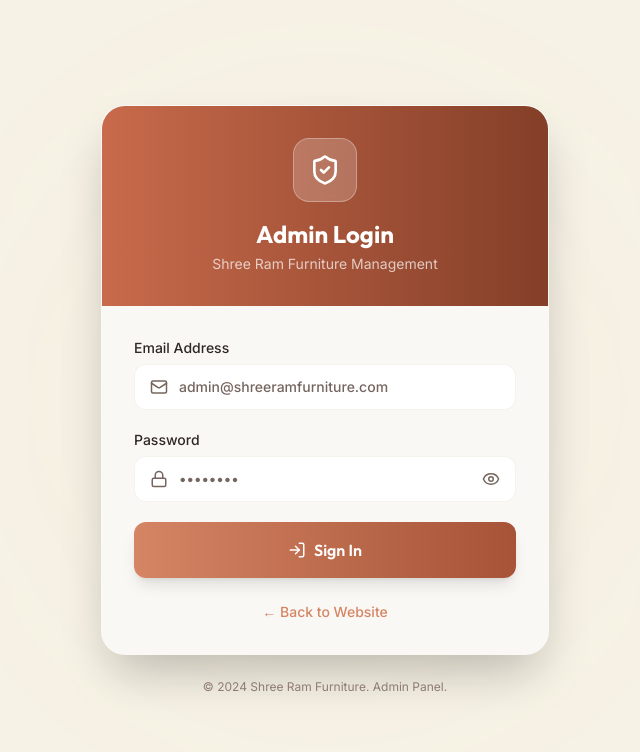
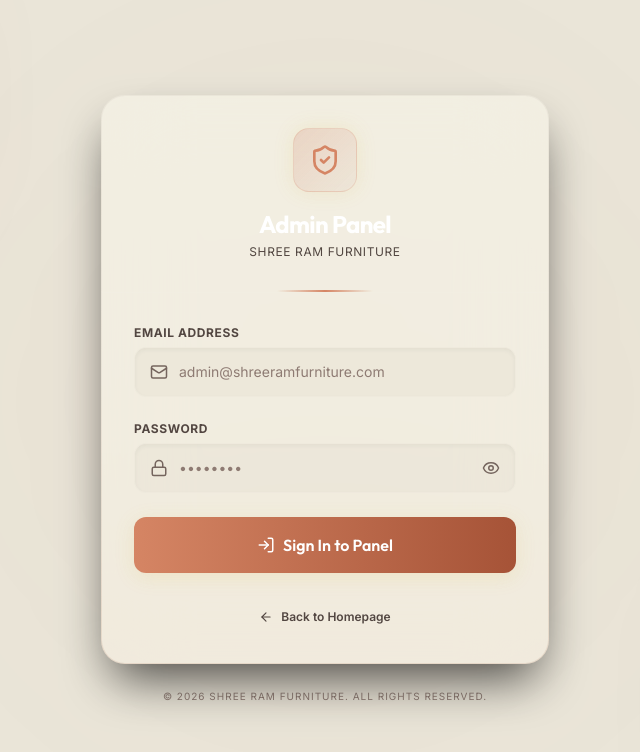
Before and after one commit to PipaliyaMihir/shreeramfurniture, a React (Vite) app in the folder client/: page /admin/login in a window 1280 px wide. Shown: the top 752 px of the page, without its empty margins (315-955 px from the left). Built offline with nearby package versions, Linux system fonts and the light colour scheme.

Commit message:
fix: resolve deleteQuotation missing import on admin page and redesign admin login page for premium aesthetics

```diff
--- a/client/src/pages/AdminLoginPage.jsx
+++ b/client/src/pages/AdminLoginPage.jsx
@@ -1,7 +1,7 @@
 import { useState } from 'react';
 import { useNavigate } from 'react-router-dom';
 import { motion } from 'framer-motion';
-import { Mail, Lock, Eye, EyeOff, LogIn, ShieldCheck } from 'lucide-react';
+import { Mail, Lock, Eye, EyeOff, LogIn, ShieldCheck, ArrowLeft } from 'lucide-react';
 import toast, { Toaster } from 'react-hot-toast';
 import { useAuth } from '../context/AuthContext';
 
@@ -28,7 +28,7 @@ export default function AdminLoginPage() {
   };
 
   return (
-    <div className="min-h-screen bg-dark-900 flex items-center justify-center p-4 relative overflow-hidden">
+    <div className="min-h-screen bg-dark-950 flex items-center justify-center p-4 relative overflow-hidden">
       <Toaster
         position="top-right"
         toastOptions={{
@@ -41,37 +41,52 @@ export default function AdminLoginPage() {
         }}
       />
 
-      {/* Background glow */}
-      <div className="absolute top-1/2 left-1/2 -translate-x-1/2 -translate-y-1/2 w-[500px] h-[500px] bg-gold-400/[0.04] rounded-full blur-[120px] pointer-events-none" />
+      {/* ── Background Glowing Orbs (Premium glassmorphism effect) ── */}
+      <div className="absolute top-[-10%] left-[-10%] w-[350px] h-[350px] bg-gold-500/10 rounded-full blur-[100px] animate-pulse pointer-events-none" />
+      <div className="absolute bottom-[-10%] right-[-10%] w-[350px] h-[350px] bg-primary-600/10 rounded-full blur-[100px] animate-pulse pointer-events-none" />
+      <div className="absolute top-1/2 left-1/2 -translate-x-1/2 -translate-y-1/2 w-[550px] h-[550px] bg-gold-600/[0.03] rounded-full blur-[130px] pointer-events-none" />
 
       <motion.div
-        initial={{ opacity: 0, y: 30, scale: 0.95 }}
+        initial={{ opacity: 0, y: 40, scale: 0.96 }}
         animate={{ opacity: 1, y: 0, scale: 1 }}
-        transition={{ duration: 0.6, ease: 'easeOut' }}
-        className="relative w-full max-w-md"
+        transition={{ duration: 0.7, ease: [0.16, 1, 0.3, 1] }}
+        className="relative w-full max-w-md z-10"
       >
-        {/* Card */}
-        <div className="bg-dark-800 border border-white/[0.08] rounded-3xl shadow-2xl overflow-hidden">
-          {/* Header */}
-          <div className="bg-gradient-to-r from-gold-500 to-gold-700 p-8 text-center">
-            <div className="w-16 h-16 bg-white/20 rounded-2xl flex items-center justify-center mx-auto mb-4 backdrop-blur-sm border border-white/30">
-              <ShieldCheck size={32} className="text-white" />
+        {/* Glow border wrapper */}
+        <div className="relative rounded-3xl p-[1px] bg-gradient-to-b from-white/[0.08] via-white/[0.02] to-gold-400/[0.12] shadow-[0_25px_50px_-12px_rgba(0,0,0,0.7)]">
+
+          {/* Card Container */}
+          <div className="bg-dark-900/70 backdrop-blur-2xl rounded-[23px] overflow-hidden">
+
+            {/* Header section with gradient line */}
+            <div className="p-8 text-center relative border-b border-white/[0.04]">
+              <div className="absolute bottom-0 left-1/2 -translate-x-1/2 w-24 h-[2px] bg-gradient-to-r from-transparent via-gold-400 to-transparent" />
+
+              {/* Premium Icon Ring */}
+              <div className="w-16 h-16 bg-gradient-to-br from-gold-500/20 to-gold-600/5 rounded-2xl flex items-center justify-center mx-auto mb-4 border border-gold-400/20 shadow-[0_0_20px_rgba(212,175,55,0.15)]">
+                <ShieldCheck size={32} className="text-gold-400" />
               </div>
-            <h1 className="font-display text-2xl font-bold text-white mb-1">Admin Login</h1>
-            <p className="text-white/70 text-sm">Shree Ram Furniture Management</p>
+              <h1 className="font-display text-2xl font-bold text-white tracking-tight mb-1">
+                Admin Panel
+              </h1>
+              <p className="text-gray-400 text-xs tracking-wider uppercase">
+                Shree Ram Furniture
+              </p>
             </div>
 
-          {/* Form */}
+            {/* Form body */}
             <div className="p-8">
-            <form onSubmit={handleSubmit} className="space-y-5">
-              <div>
-                <label className="block text-sm font-medium text-gray-300 mb-1.5">
+              <form onSubmit={handleSubmit} className="space-y-6">
+
+                {/* Email field */}
+                <div className="space-y-1.5">
+                  <label className="block text-xs font-bold text-gray-400 uppercase tracking-wider text-left">
                     Email Address
                   </label>
-                <div className="relative">
+                  <div className="relative group">
                     <Mail
                       size={18}
-                    className="absolute left-4 top-1/2 -translate-y-1/2 text-gray-500"
+                      className="absolute left-4 top-1/2 -translate-y-1/2 text-gray-500 group-focus-within:text-gold-400 transition-colors"
                     />
                     <input
                       id="admin-email"
@@ -80,17 +95,22 @@ export default function AdminLoginPage() {
                       value={email}
                       onChange={(e) => setEmail(e.target.value)}
                       placeholder="admin@shreeramfurniture.com"
-                    className="input-field pl-11"
+                      className="w-full bg-dark-950/60 border border-white/[0.06] rounded-xl pl-11 pr-4 py-3.5 text-sm text-white placeholder-gray-600 focus:outline-none focus:border-gold-400/50 focus:ring-1 focus:ring-gold-400/30 transition-all duration-300 shadow-inner"
                     />
                   </div>
                 </div>
 
-              <div>
-                <label className="block text-sm font-medium text-gray-300 mb-1.5">Password</label>
-                <div className="relative">
+                {/* Password field */}
+                <div className="space-y-1.5">
+                  <div className="flex justify-between items-center">
+                    <label className="block text-xs font-bold text-gray-400 uppercase tracking-wider text-left">
+                      Password
+                    </label>
+                  </div>
+                  <div className="relative group">
                     <Lock
                       size={18}
-                    className="absolute left-4 top-1/2 -translate-y-1/2 text-gray-500"
+                      className="absolute left-4 top-1/2 -translate-y-1/2 text-gray-500 group-focus-within:text-gold-400 transition-colors"
                     />
                     <input
                       id="admin-password"
@@ -99,7 +119,7 @@ export default function AdminLoginPage() {
                       value={password}
                       onChange={(e) => setPassword(e.target.value)}
                       placeholder="••••••••"
-                    className="input-field pl-11 pr-11"
+                      className="w-full bg-dark-950/60 border border-white/[0.06] rounded-xl pl-11 pr-11 py-3.5 text-sm text-white placeholder-gray-600 focus:outline-none focus:border-gold-400/50 focus:ring-1 focus:ring-gold-400/30 transition-all duration-300 shadow-inner"
                     />
                     <button
                       type="button"
@@ -111,37 +131,44 @@ export default function AdminLoginPage() {
                   </div>
                 </div>
 
-
-
+                {/* Sign In Button */}
                 <button
                   type="submit"
                   disabled={loading}
-                className="w-full btn-primary justify-center py-4 text-base disabled:opacity-70 disabled:cursor-not-allowed"
+                  className="w-full btn-primary justify-center py-4 text-base disabled:opacity-75 disabled:cursor-not-allowed group relative overflow-hidden transition-all duration-300 font-semibold shadow-[0_4px_20px_rgba(212,175,55,0.15)] hover:shadow-[0_4px_30px_rgba(212,175,55,0.3)]"
                 >
                   {loading ? (
-                  <>
+                    <div className="flex items-center gap-2">
                       <div className="w-5 h-5 border-2 border-dark-900 border-t-transparent rounded-full animate-spin" />
-                    Signing in...
-                  </>
+                      <span>Verifying...</span>
+                    </div>
                   ) : (
-                  <>
-                    <LogIn size={18} />
-                    Sign In
-                  </>
+                    <div className="flex items-center gap-2 justify-center">
+                      <LogIn size={18} className="transition-transform group-hover:translate-x-0.5" />
+                      <span>Sign In to Panel</span>
+                    </div>
                   )}
                 </button>
               </form>
 
-            <p className="text-center text-gray-500 text-sm mt-6">
-              <a href="/" className="text-gold-400 hover:text-gold-300 transition-colors font-medium">
-                ← Back to Website
+              {/* Back Link */}
+              <div className="text-center mt-8">
+                <a
+                  href="/"
+                  className="inline-flex items-center gap-2 text-xs font-semibold text-gray-400 hover:text-gold-400 transition-all group/back"
+                >
+                  <ArrowLeft size={14} className="transition-transform group-hover/back:-translate-x-0.5" />
+                  Back to Homepage
                 </a>
-            </p>
+              </div>
+
+            </div>
           </div>
         </div>
 
-        <p className="text-center text-gray-600 text-xs mt-6">
-          © 2024 Shree Ram Furniture. Admin Panel.
+        {/* Footer copyright */}
+        <p className="text-center text-gray-600 text-[10px] uppercase tracking-widest mt-6">
+          © {new Date().getFullYear()} Shree Ram Furniture. All rights reserved.
         </p>
       </motion.div>
     </div>
--- a/client/src/pages/AdminPage.jsx
+++ b/client/src/pages/AdminPage.jsx
@@ -13,7 +13,7 @@ import {
   getProducts, createProduct, updateProduct, deleteProduct,
   getCategories, createCategory, deleteCategory,
   getAllHeroSlides, createHeroSlide, updateHeroSlide, deleteHeroSlide,
-  uploadImages, getEmailConfig, updateEmailConfig, uploadQuotationPdf, getQuotations,
+  uploadImages, getEmailConfig, updateEmailConfig, uploadQuotationPdf, getQuotations, deleteQuotation,
   getHeroConfig, updateHeroConfig
 } from '../api';
 
```
Lines whose indentation alone changed are shown as unchanged.
